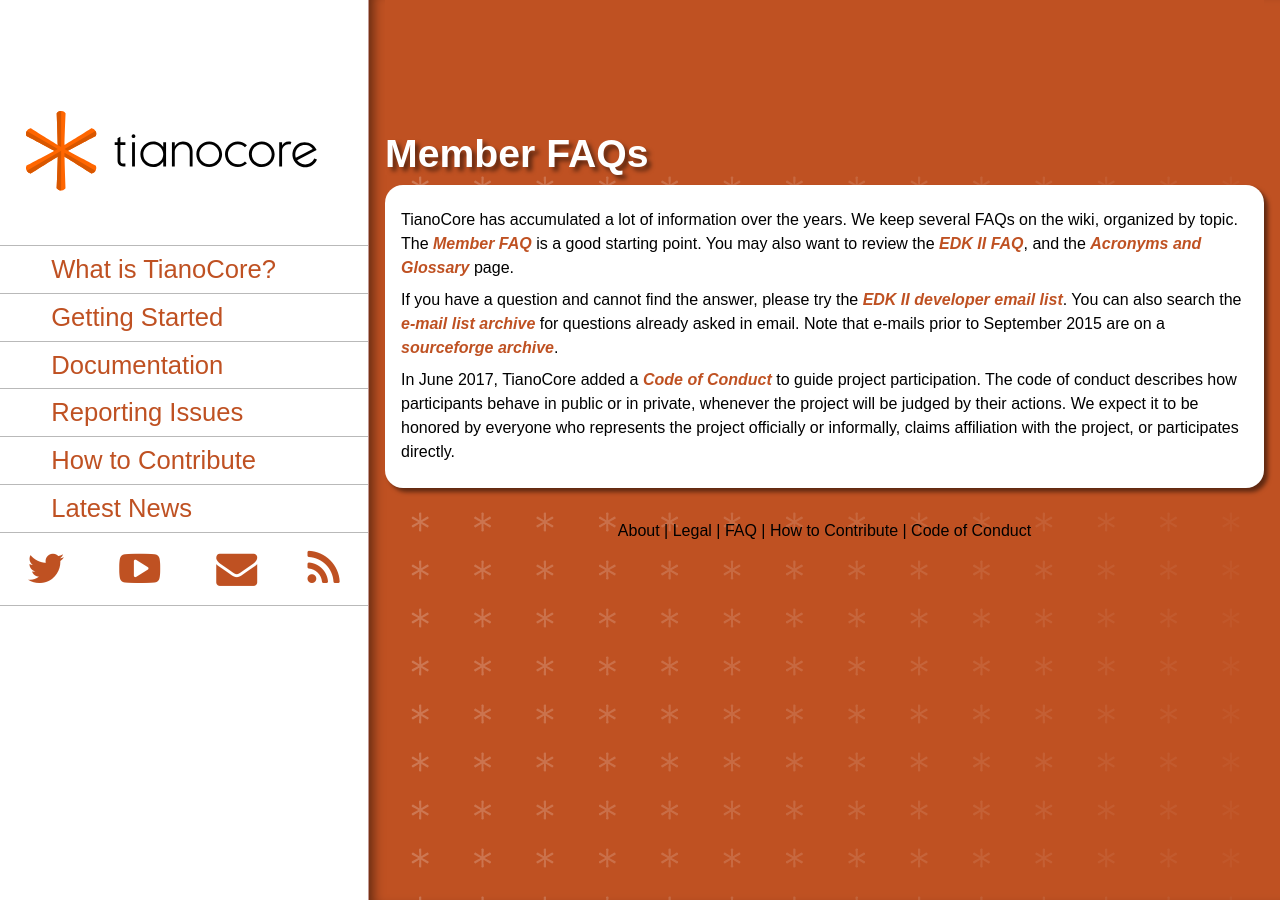
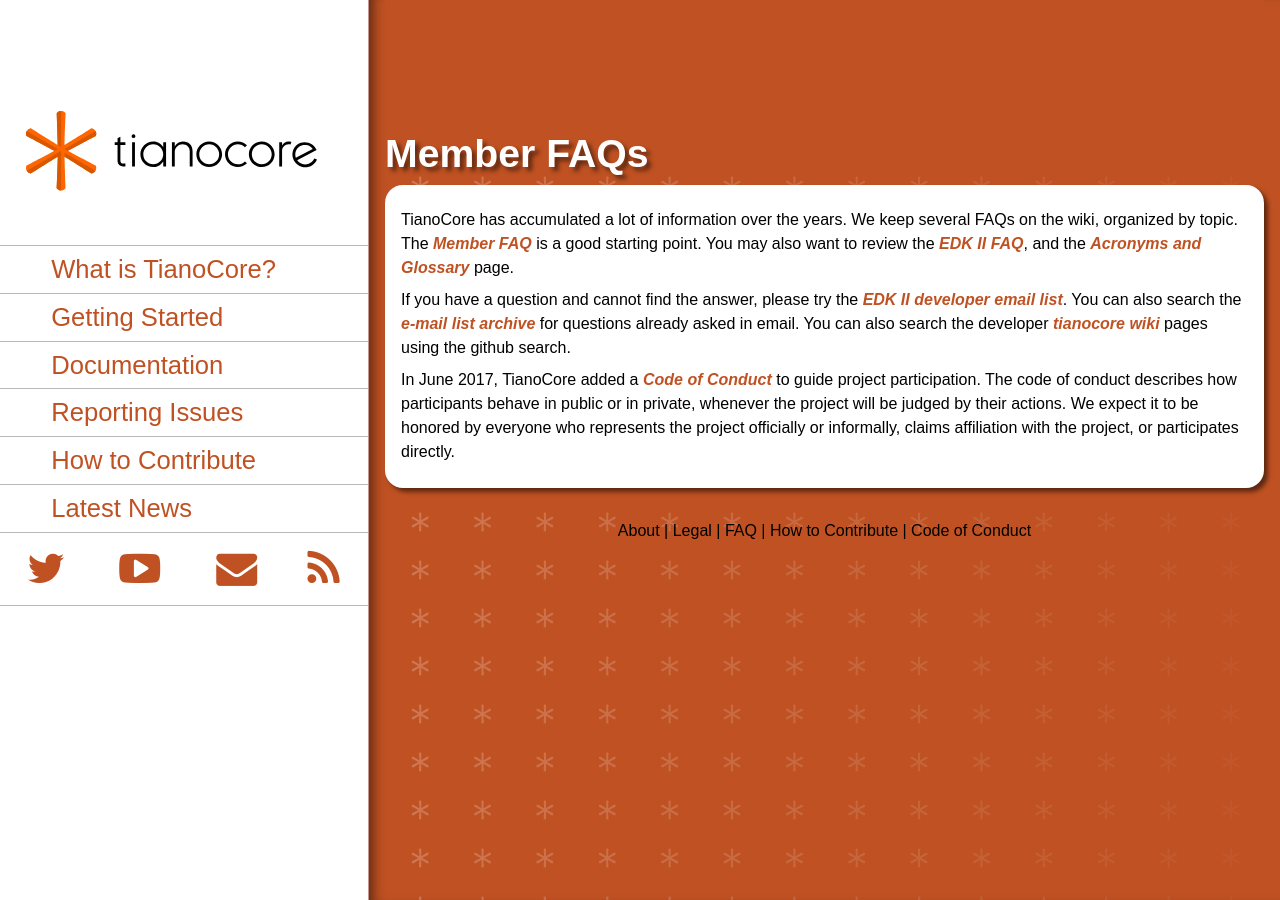
Before and after one commit to tianocore/tianocore.github.io, a Jekyll site: the page built from faq.md, in a window 1280 px wide. Built offline with Jekyll 4.4.1, drawn with Linux system fonts in a browser that asks for light colours; nearby versions of some CDN libraries.

Commit message:
Update faq.md

```diff
--- a/faq.md
+++ b/faq.md
@@ -8,6 +8,6 @@ redirect_from:
 
 TianoCore has accumulated a lot of information over the years. We keep several FAQs on the wiki, organized by topic. The [Member FAQ]({{wiki}}/Member-FAQ){:target="_blank"} is a good starting point. You may also want to review the [EDK II FAQ]({{wiki}}/EDK-II-FAQ){:target="_blank"}, and the [Acronyms and Glossary]({{wiki}}/Acronyms-and-Glossary){:target="_blank"} page.
 
-If you have a question and cannot find the answer, please try the [EDK II developer email list]({{wiki}}/edk2-devel){:target="_blank"}. You can also search the [e-mail list archive](https://lists.01.org/pipermail/edk2-devel/){:target="_blank"} for questions already asked in email. Note that e-mails prior to September 2015 are on a [sourceforge archive](https://sourceforge.net/p/edk2/mailman/edk2-devel/){:target="_blank"}.
+If you have a question and cannot find the answer, please try the [EDK II developer email list]({{wiki}}/edk2-devel){:target="_blank"}. You can also search the [e-mail list archive](https://lists.01.org/pipermail/edk2-devel/){:target="_blank"} for questions already asked in email. You can also search the developer [tianocore wiki]({{wiki}}/How-to-Search){:target="_blank"} pages using the github search.
 
 In June 2017, TianoCore added a [Code of Conduct]({{baseurl}}/coc.html) to guide project participation. The code of conduct describes how participants behave in public or in private, whenever the project will be judged by their actions. We expect it to be honored by everyone who represents the project officially or informally, claims affiliation with the project, or participates directly.
```
